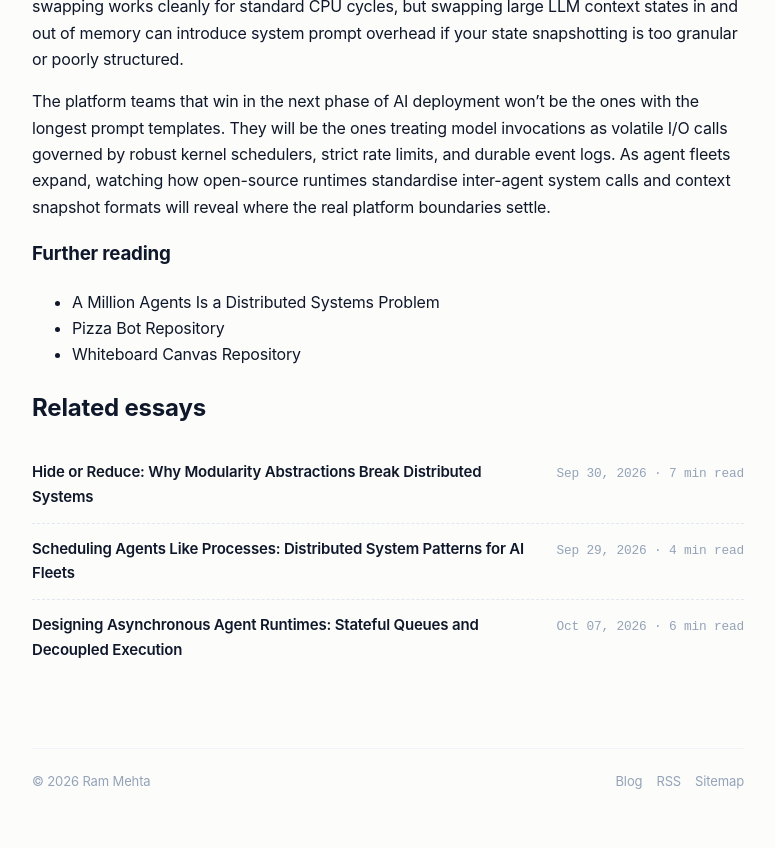
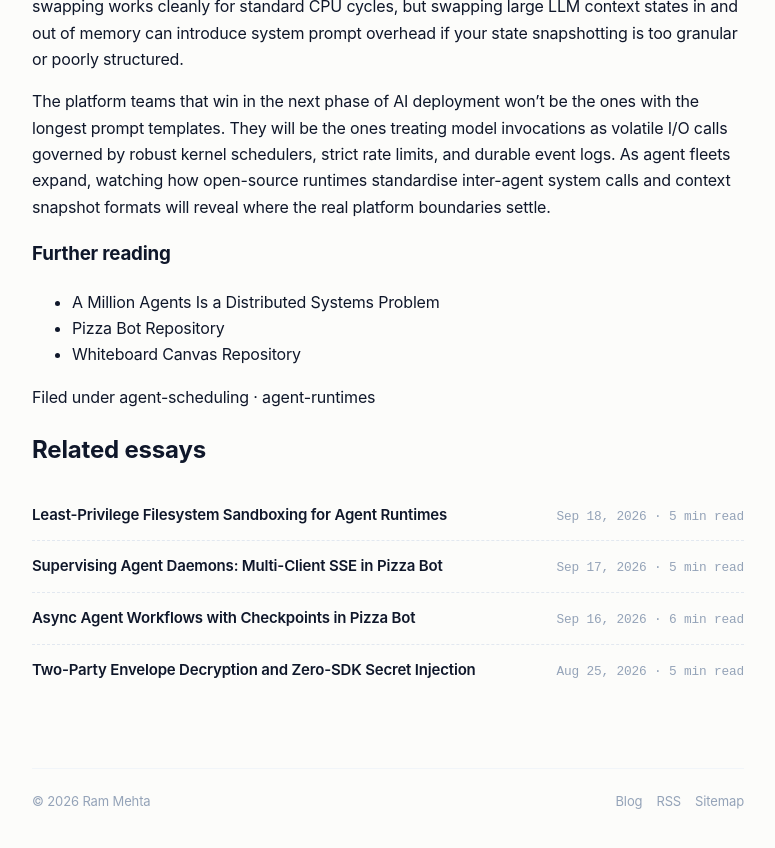
Before and after one commit to rammehta1899/rammehta1899.github.io, a Jekyll site: the page built from _posts/2026-09-28-scheduling-agents-like-processes-distributed-system-patterns-for-ai-fleets.md, in a window 1280 px wide and 900 px high, scrolled down 1847 px. Shown: the top 848 px of the window, without its empty margins (252-1027 px from the left). Built offline with Jekyll 4.4.1, drawn with Linux system fonts in a browser that asks for light colours; our own code applies the rules of GitHub Pages for plain Markdown files.

Commit message:
Labels system, rarest-first related posts, dark mode, nav tracking, favicon, dedup + short titles

```diff
--- a/_posts/2026-09-28-scheduling-agents-like-processes-distributed-system-patterns-for-ai-fleets.md
+++ b/_posts/2026-09-28-scheduling-agents-like-processes-distributed-system-patterns-for-ai-fleets.md
@@ -1,8 +1,9 @@
 ---
-title: "Scheduling Agents Like Processes: Distributed System Patterns for AI Fleets"
+title: 'Scheduling Agents Like Processes: Patterns for AI Fleets'
 description: "Why scaling autonomous AI agent fleets requires OS kernel patterns, decoupled state, and process scheduling rather than bigger context windows."
 categories: ["Engineering", "AI/ML"]
 tags: ["platform engineering", "distributed systems", "ai agents", "system architecture"]
+labels: [agent-scheduling, agent-runtimes]
 ---
 
 When engineering teams attempt to scale autonomous AI agent workloads, they usually start by tweaking prompts or expanding context windows. That approach hits a brick wall fast. As multi-agent counts scale, unmanaged inter-agent communication overhead and context window exhaustion lead to severe error amplification and task failure. Treating multi-agent orchestration purely as a prompt engineering challenge misses the structural issue. As highlighted in recent distributed systems analysis on [scaling agent fleets](https://www.instacloud.com/blogs/a-million-agents-is-a-distributed-systems-problem), scaling a thousand agents is not a prompt problem, it is a classic operating systems and distributed systems problem.
```
